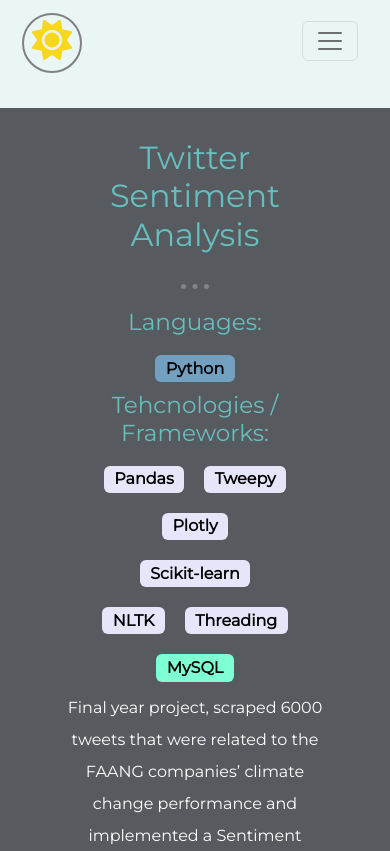
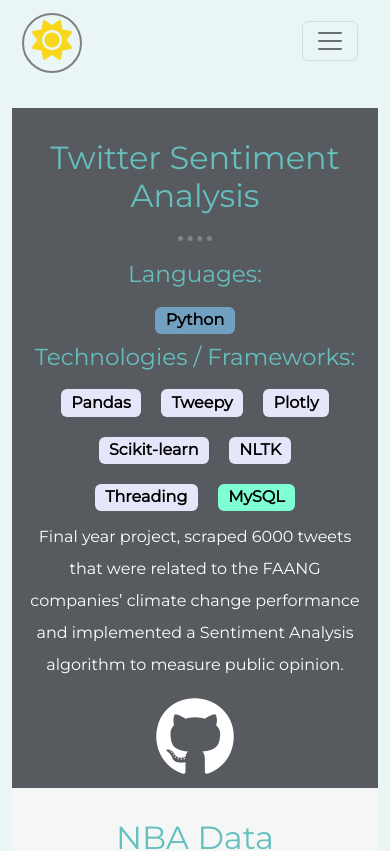
Before and after one commit to samcdonovan/Personal-Site, a Next.js app: page /projects in a window 390 px wide. Shown: the top 851 px of the page. Built offline with nearby package versions, Linux system fonts and the light colour scheme; a web font is replaced by a local one.

Commit message:
Update projects styling on phone site

```diff
--- a/public/css/styles.css
+++ b/public/css/styles.css
@@ -48,11 +48,6 @@
   margin: 0 auto;
   width: 25%;
   border-bottom: 1px solid var(--font-color);
-}
-
-.project hr {
-  border-color: #e5e5e5;
-  width: 10%;
 }
 
 .navbar {
@@ -240,12 +235,20 @@
 }
 
 /* Projects */
+/*
+.projects {
+  border-style: solid;
+  border-radius: 1%;
+}*/
+
 .project {
   text-align: center;
   padding: 3% 15%;
 }
 
 .project hr {
+  border-color: #e5e5e5;
+  width: 10%;
   margin-bottom: 20px;
 }
 
@@ -434,4 +437,9 @@
   .contact-message {
     width: 80%;
   }
+
+  .project {
+    padding: 3%;
+
+  }
 }
--- a/src/components/Project.jsx
+++ b/src/components/Project.jsx
@@ -3,7 +3,7 @@
 export default function Project(props) {
     return (
         <div className="container-fluid">
-            <div className={"project row justify-content-center bg-" + (props.id % 2 === 0 ? "1" : "2")}>
+            <div className={"project justify-content-center bg-" + (props.id % 2 === 0 ? "1" : "2")}>
 
                 <h2 className="section-title">{props.title}</h2>
                 <hr className="separator" />
@@ -22,7 +22,7 @@
 
                     {props.technologies === undefined ? null :
                         <div className="col-md-6">
-                            <h3 className="sub-title">Tehcnologies / Frameworks:</h3>
+                            <h3 className="sub-title">Technologies / Frameworks:</h3>
                             <div className="technologies">
                                 {props.technologies.map((technology) => {
                                     return <span key={technology.tech} className={"badge " + technology.type}>{technology.tech}</span>;
--- a/src/pages/projects.js
+++ b/src/pages/projects.js
@@ -4,7 +4,7 @@
 export default function Projects() {
   return (
     <div className="wrapper">
-      <div className="middle-container">
+      <div className="middle-container projects">
 
         {projects.map((project) => {
 
```
